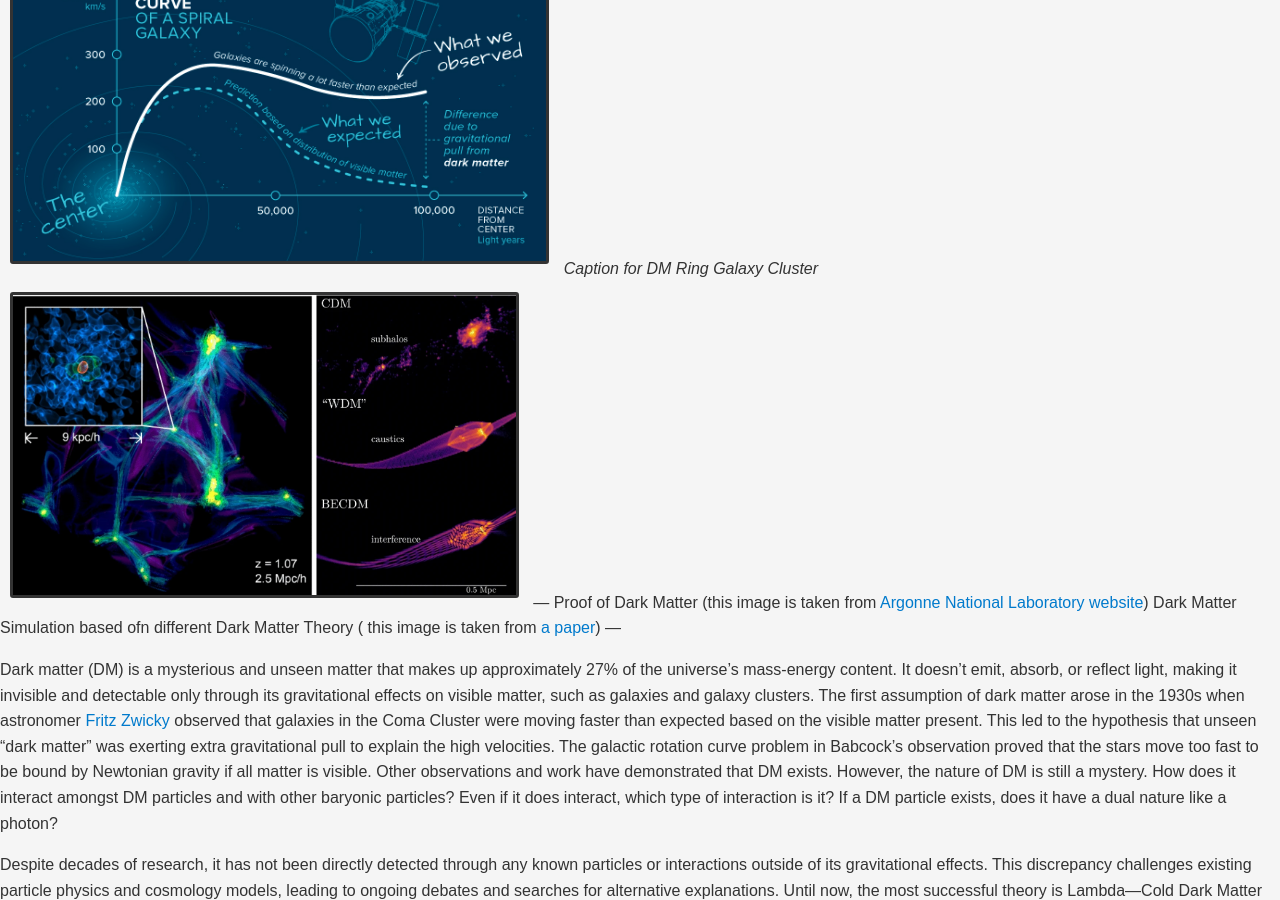
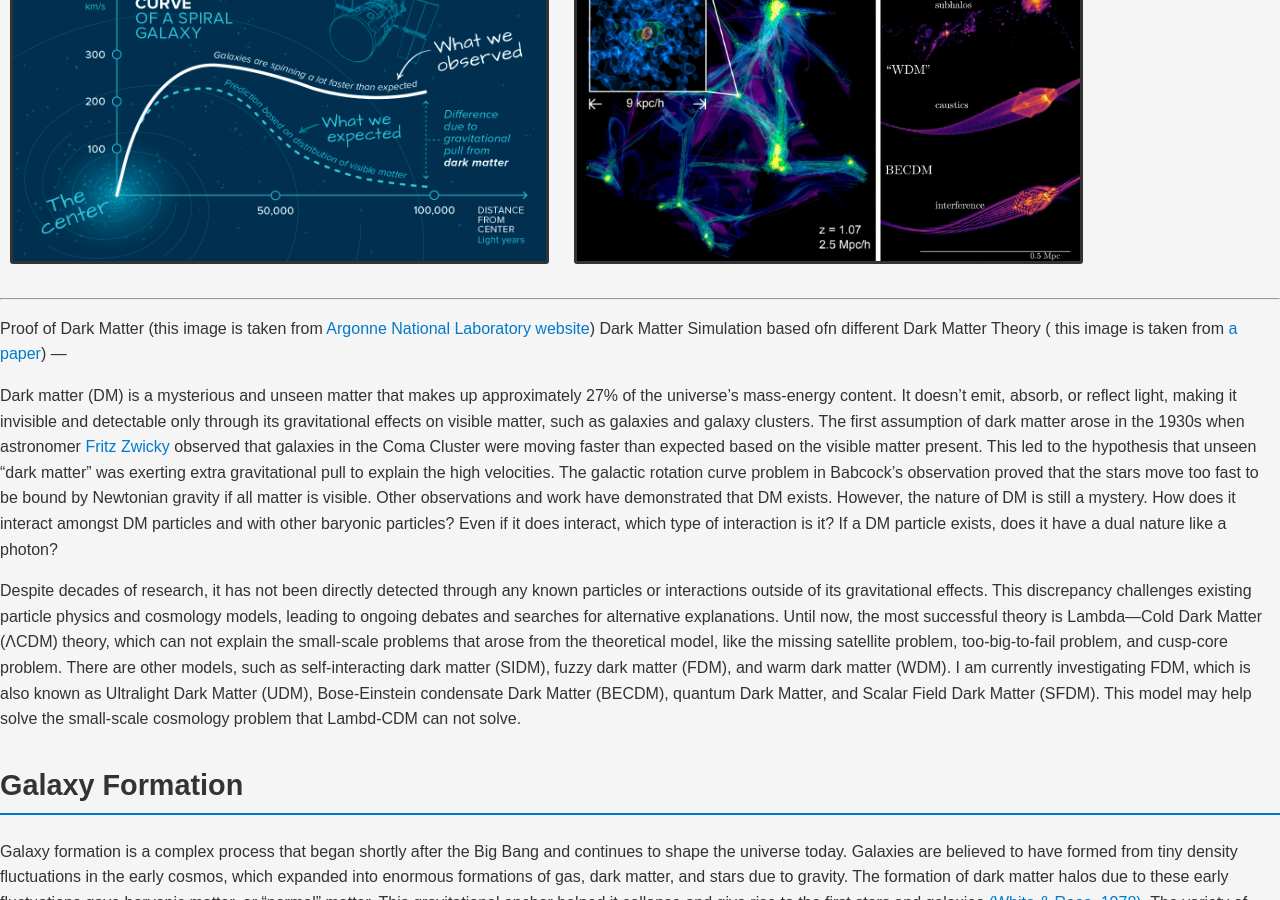
Before and after one commit to matc-thaher/website, a Jekyll site: the page built from research.md, in a window 1280 px wide and 900 px high, scrolled down 393 px. Built offline with Jekyll 4.4.1, drawn with Linux system fonts in a browser that asks for light colours.

Commit message:
Update research.md

```diff
--- a/research.md
+++ b/research.md
@@ -11,8 +11,8 @@ My primary research area involves investigating the properties and interactions
 ## Dark Matter
 
 ![Dark Matter existence graph](/assets/Images/DM_existence.jpg){: .custom-image3 + em:last-of-type}
-*Caption for DM Ring Galaxy Cluster*
 ![Dark Matter simulation](/assets/Images/DM_simulation.webp){: .custom-image3 + em:last-of-type}
+
 ---
 Proof of Dark Matter (this image is taken from [Argonne National Laboratory website](https://www.anl.gov/science-101/dark-matter-and-dark-energy))
 Dark Matter Simulation based ofn different Dark Matter Theory ( this image is taken from [a paper](https://link.springer.com/article/10.1007/s41115-021-00013-z))
```
